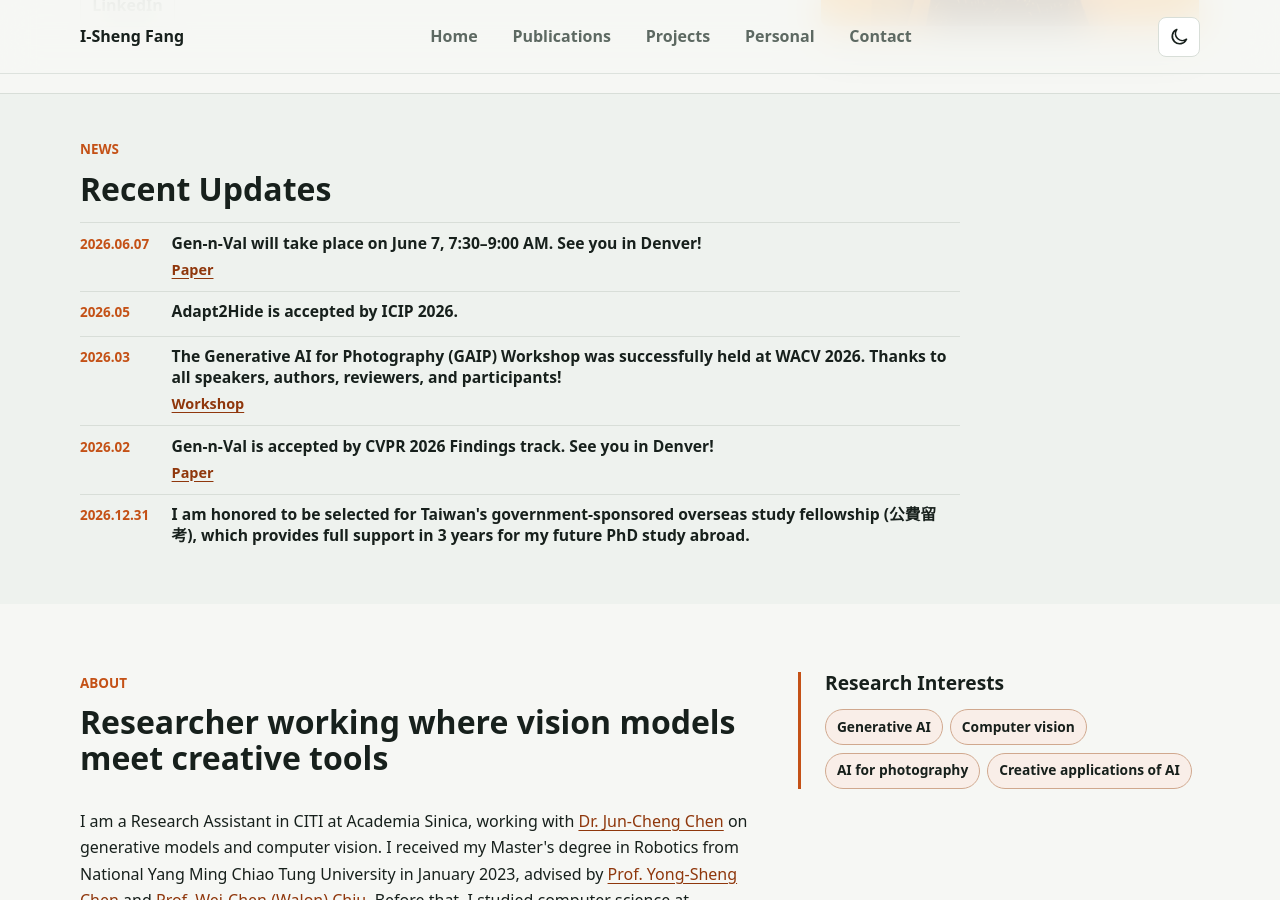
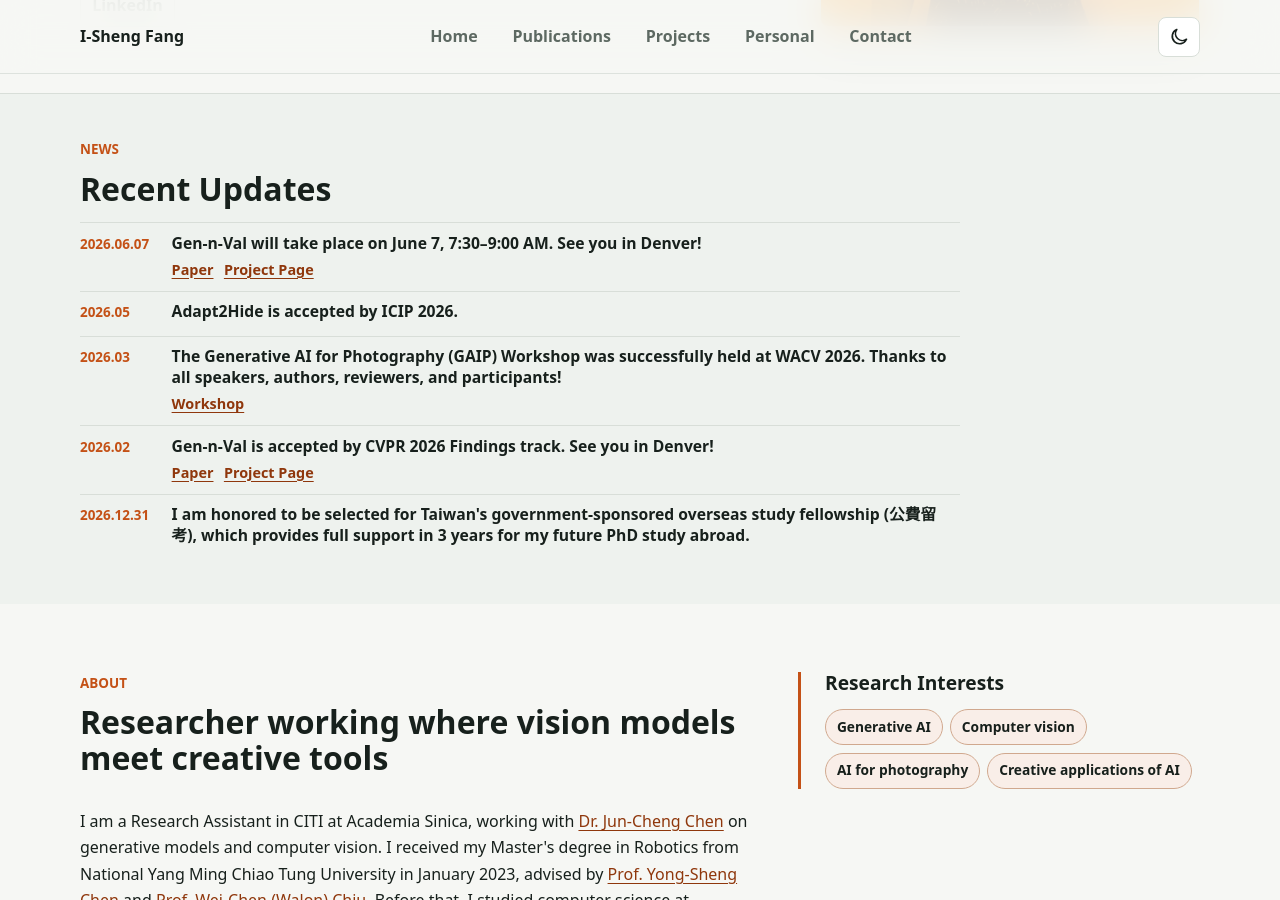
Before and after one commit to IShengFang/ishengfang.github.io, a Jekyll site: the page built from index.md, in a window 1280 px wide and 900 px high, scrolled down 617 px. Built offline with Jekyll 4.4.1, drawn with Linux system fonts in a browser that asks for light colours; some web fonts are replaced.

Commit message:
Add project page link for Gen-n-Val

```diff
--- a/_data/news.yml
+++ b/_data/news.yml
@@ -3,6 +3,8 @@
   links:
     - label: "Paper"
       href: "https://arxiv.org/abs/2506.04676"
+    - label: "Project Page"
+      href: "https://aiiu-lab.github.io/Gen-n-Val/"
 - date: "2026.05"
   title: "Adapt2Hide is accepted by ICIP 2026."
 - date: "2026.03"
@@ -15,5 +17,7 @@
   links:
     - label: "Paper"
       href: "https://arxiv.org/abs/2506.04676"
+    - label: "Project Page"
+      href: "https://aiiu-lab.github.io/Gen-n-Val/"
 - date: "2026.12.31"
   title: "I am honored to be selected for Taiwan's government-sponsored overseas study fellowship (公費留考), which provides full support in 3 years for my future PhD study abroad."
```
